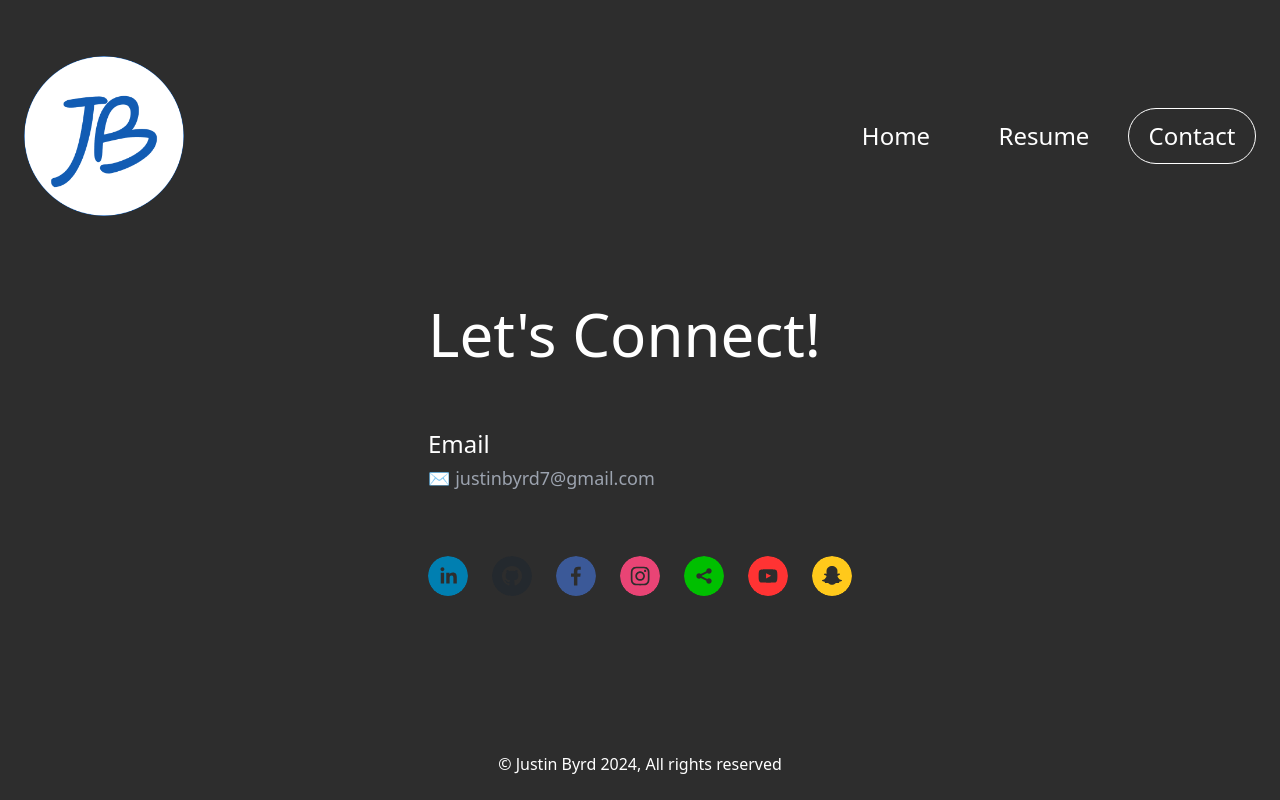
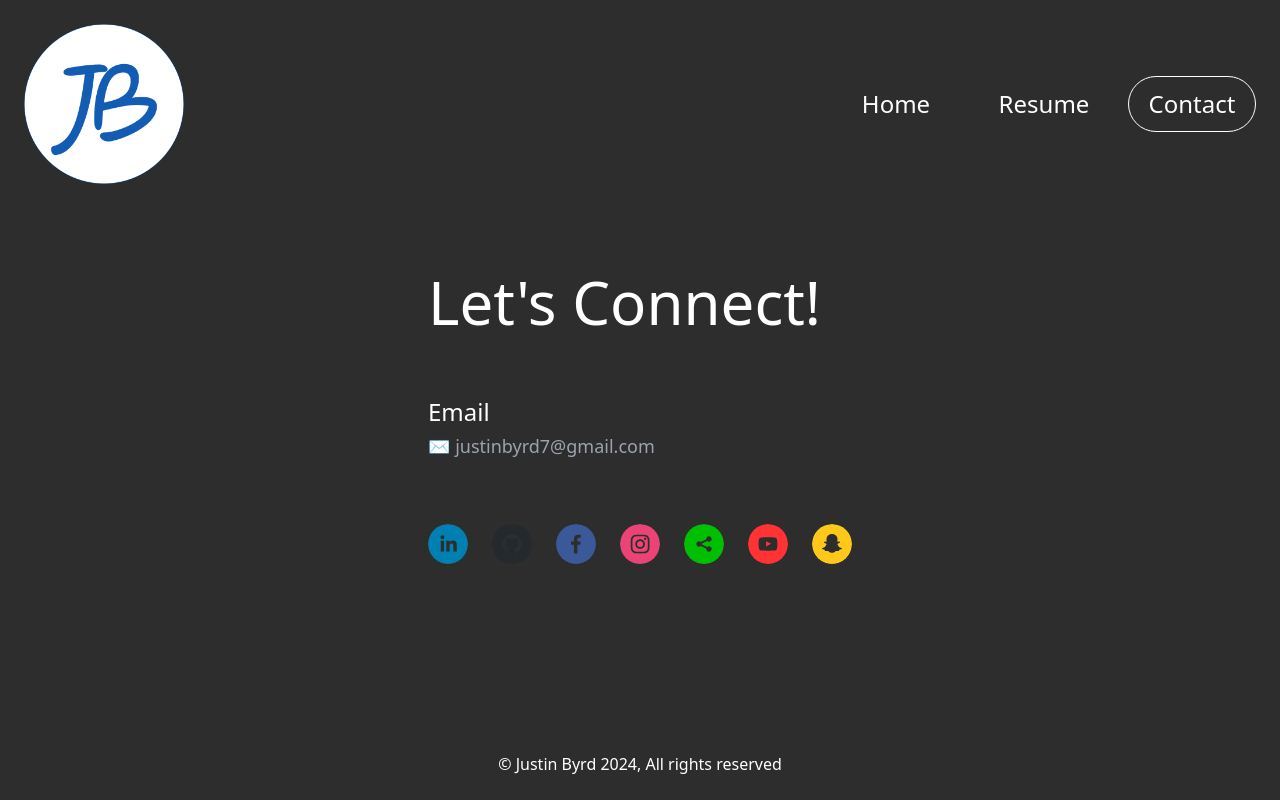
Before and after one commit to jwbw29/nextjs-portfolio, a Next.js app: page /contact in a window 1280 px wide. Built offline with nearby package versions, Linux system fonts and the light colour scheme.

Commit message:
Refactor contact page layout and update footer styling

```diff
--- a/app/contact/page.js
+++ b/app/contact/page.js
@@ -6,28 +6,15 @@ import { ContactSocials } from "../../components/socials";
 
 const Contact = () => {
   return (
-    <main className="bg-dark text-white flex min-h-screen flex-col items-center justify-between p-6">
-      <div className="max-w-7xl w-full my-2 items-left justify-between text-sm lg:flex flex-col">
+    <main className="bg-dark text-white flex min-h-screen flex-col items-center justify-between p-6 pt-0">
+      <div className=" max-w-7xl w-full items-left text-sm lg:flex flex-col ">
         <Header />
         <div className="flex flex-col items-center max-w-full py-12 px-6 ">
           <div className="flex flex-col m-4 gap-16 ">
-            {/* //// LET'S CONNECT */}
             <h1 className="text-left text-4xl lg:text-6xl">
               {"Let's Connect!"}
             </h1>
-            {/* //// LOCATION */}
             <div className="flex flex-col gap-8 items-left">
-              {/* <div className="flex flex-col  gap-1 items-left">
-                <div className="flex flex-1 items-center">
-                  <h3 className="text-xl lg:text-2xl">{"Location"} </h3>
-                </div>
-                <div className="flex flex-1 items-center text-gray-400">
-                  <p className="text-md lg:text-lg">
-                    {"📍 Missouri, United States "}
-                  </p>
-                </div>
-              </div> */}
-              {/* //// EMAIL */}
               <div className="flex flex-col gap-1 items-left">
                 <div className="flex flex-1 items-center">
                   <h3 className="text-2xl">{"Email"} </h3>
@@ -43,23 +30,6 @@ const Contact = () => {
                   </a>
                 </div>
               </div>
-              {/* //// SCHEDULE */}
-              {/* <div className="flex flex-col  gap-1 items-left">
-                <div className="flex flex-1 items-center">
-                  <h3 className="text-2xl">{"Schedule"} </h3>
-                </div>
-                <div className="flex flex-1 items-center text-gray-400">
-                  <a
-                    href="https://calendly.com/justin-byrd7"
-                    target="_blank"
-                    className=" hover:text-blue-300"
-                  >
-                    <p className="text-md lg:text-lg">
-                      {"📆 calendly.com/justin-byrd7"}
-                    </p>
-                  </a>
-                </div>
-              </div> */}
             </div>
             <div>
               <ContactSocials />
--- a/components/footer.js
+++ b/components/footer.js
@@ -1,6 +1,6 @@
 const Footer = () => {
   return (
-    <footer className="flex flex-col w-full justify-center items-center mt-12">
+    <footer className="flex flex-col max-w-7xl w-full justify-center items-center mt-12">
       <p>© Justin Byrd 2024, All rights reserved</p>
     </footer>
   );
--- a/components/project.js
+++ b/components/project.js
@@ -37,7 +37,7 @@ const ProjectBlack = ({ project }) => {
 };
 const ProjectBlue = ({ project }) => {
   return (
-    <div className="flex flex-col bg-blue1 lg:flex-row min-h-screen text-4xl gap-12 py-12 lg:py-24 ">
+    <div className="flex flex-col bg-blue2 -mx-6 p-6 lg:flex-row min-h-screen text-4xl gap-12 py-12 lg:py-24">
       {" "}
       <div className="flex flex-col lg:w-1/2 gap-16 lg:gap-12 justify-center">
         <div className="flex flex-col items-center lg:items-start">
```
Also changed, not shown: app/page.js (+2 -5 lines).
